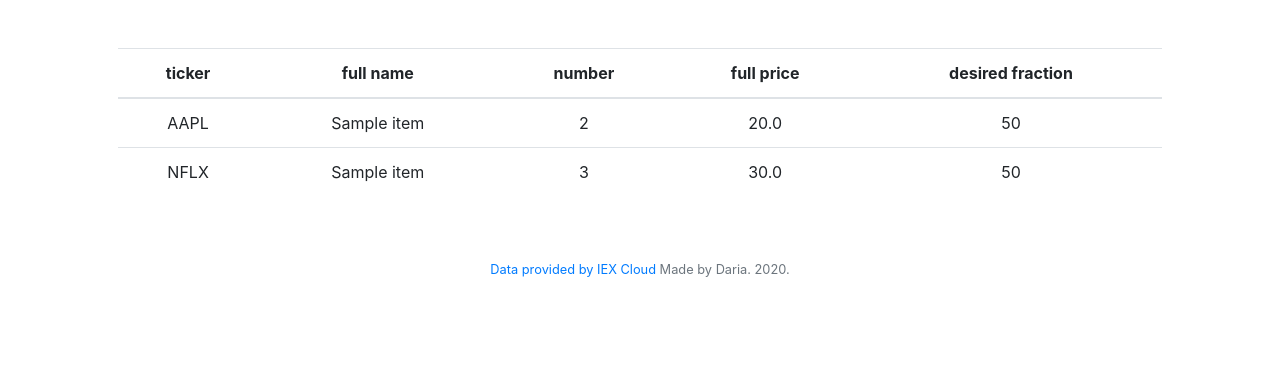
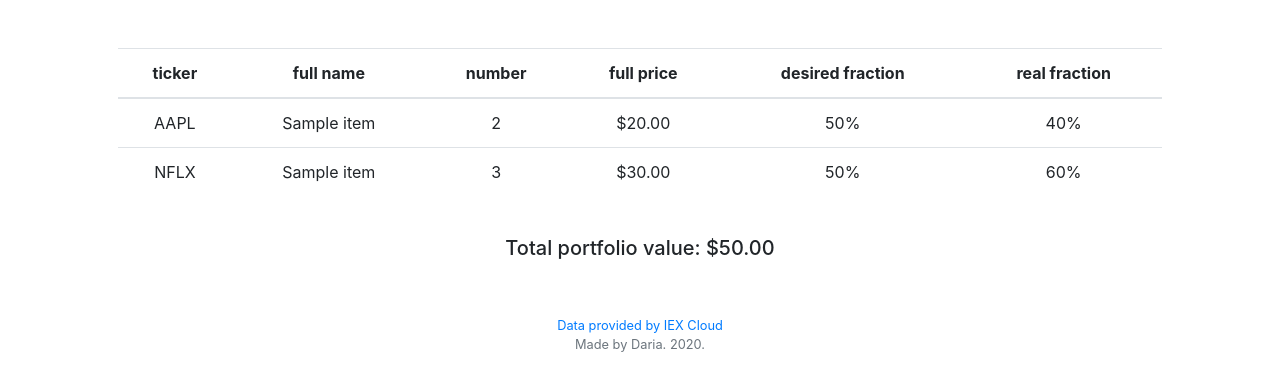
Before and after one commit to andronikova/rebalanceme, a Flask app: page / in a window 1280 px wide. Shown: the part 76-467 px from the top of the page. Run offline with Flask 2, Linux system fonts and the light colour scheme; data comes from the database, SQL or seed files in the repository; both versions use the stored data as it was after the commit; a database or web service that is not in the repository returns one stand-in record (values such as "Sample title"); data that the repository does not hold is empty; some libraries are stand-ins or nearby versions.

Commit message:
calculte real_fraction index_newuser rebalance

```diff
--- a/app.py
+++ b/app.py
@@ -1,56 +1,57 @@
-from flask import Flask, render_template, g
+from flask import Flask, render_template, request
 import sqlite3 as sql
+import math
+
 
 from helpers import apiprice, error_page
 
 app = Flask(__name__)
 
 DATABASE = 'portfolio.db'
-
-# def get_db():
-#     db = getattr(g, '_database',None)
-#     if db is None:
-
-
-#con = sqlite3.connect('portfolio.db')
-# cursor = con.cursor()
-# print(cursor.execute("SELECT * FROM users"))
-# con.commit()
-# con.close()
-
-# session.user_id = True
+userid = 1 #TODO - download from session
 
 @app.route('/', methods=['GET'])
 def index_page_landing():
-    userid = 1 #TODO - download from session
+
     with sql.connect(DATABASE) as con:
         # to have result of .execute as dictionary
         con.row_factory = sql.Row
         cur = con.cursor()
 
-        cur.execute("SELECT * FROM portfolio")
+        cur.execute("SELECT * FROM portfolio WHERE userid == :userid", {"userid":userid})
         rows = cur.fetchall()
 
-        # write results of api query in dictionary
+        # for new user
+        if len(rows) == 0:
+
+            return render_template('index_newuser.html')
+
+        # for user WITH PORTFOLIO
         i = 0
         row_api = {}
-        total = 0
+        total = 0 # for whole portfolio
         for row in rows:
             res = apiprice(row['ticker'])
             if res is not None:
                 row_api[i] = {'fullName': res['name'], 'price': res['price'],'fullPrice' : res['price'] * row['number']}
-
                 total += row_api[i]['fullPrice']
                 i += 1
             else:
                 error_page('Could not load price')
 
-        return render_template('index.html', row=rows, row_api=row_api,length=i)
+        # real fraction calculation
+        for j in range(i):
+            row_api[j]["realFraction"] = math.floor(100 * row_api[j]['fullPrice'] / total)
+
+        return render_template('index.html', row=rows, row_api=row_api,length=i, total=total)
         con.close()
 
-
+@app.route('/rebalance', methods=['GET','POST'])
+def rebalance_page():
+    if request.method == "GET":
+        return render_template("rebalance.html")
 
 
 
 if __name__ == "__main__":
-    app.run()
+    app.run(debug=True)
--- a/templates/index.html
+++ b/templates/index.html
@@ -13,6 +13,7 @@
             <th scope="col">number</th>
             <th scope="col">full price</th>
             <th scope="col">desired fraction</th>
+            <th scope="col">real fraction</th>
         </tr>
     </thead>
 
@@ -23,11 +24,17 @@
                 <td>{{row[i]['ticker']}}</td>
                 <td>{{row_api[i]['fullName']}}</td>
                 <td>{{row[i]['number']}}</td>
-                <td>{{row_api[i]['fullPrice']}}</td>
-                <td>{{row[i]['fraction']}}</td>
+                <td>{{ "${:,.2f}".format(row_api[i]['fullPrice']) }}</td>
+                <td>{{row[i]['fraction']}}%</td>
+                <td>{{row_api[i]['realFraction']}}%</td>
             </tr>
         {% endfor %}
     </tbody>
 </table>
+<br>
+<h5>Total portfolio value:
+    {{ "${:,.2f}".format(total) }}
+</h5>
+
 
 {% endblock %}
--- a/templates/layout.html
+++ b/templates/layout.html
@@ -44,7 +44,7 @@
         </main>
 
         <footer class="small text-center text-muted">
-            <a href="https://iexcloud.io">Data provided by IEX Cloud</a>
+            <a href="https://iexcloud.io">Data provided by IEX Cloud</a> <br>
             Made by Daria. 2020.
         </footer>
 </body>
```
Also changed, not shown: templates/index_newuser.html (added, +14 -0 lines), templates/rebalance.html (added, +11 -0 lines), portfolio.db.
